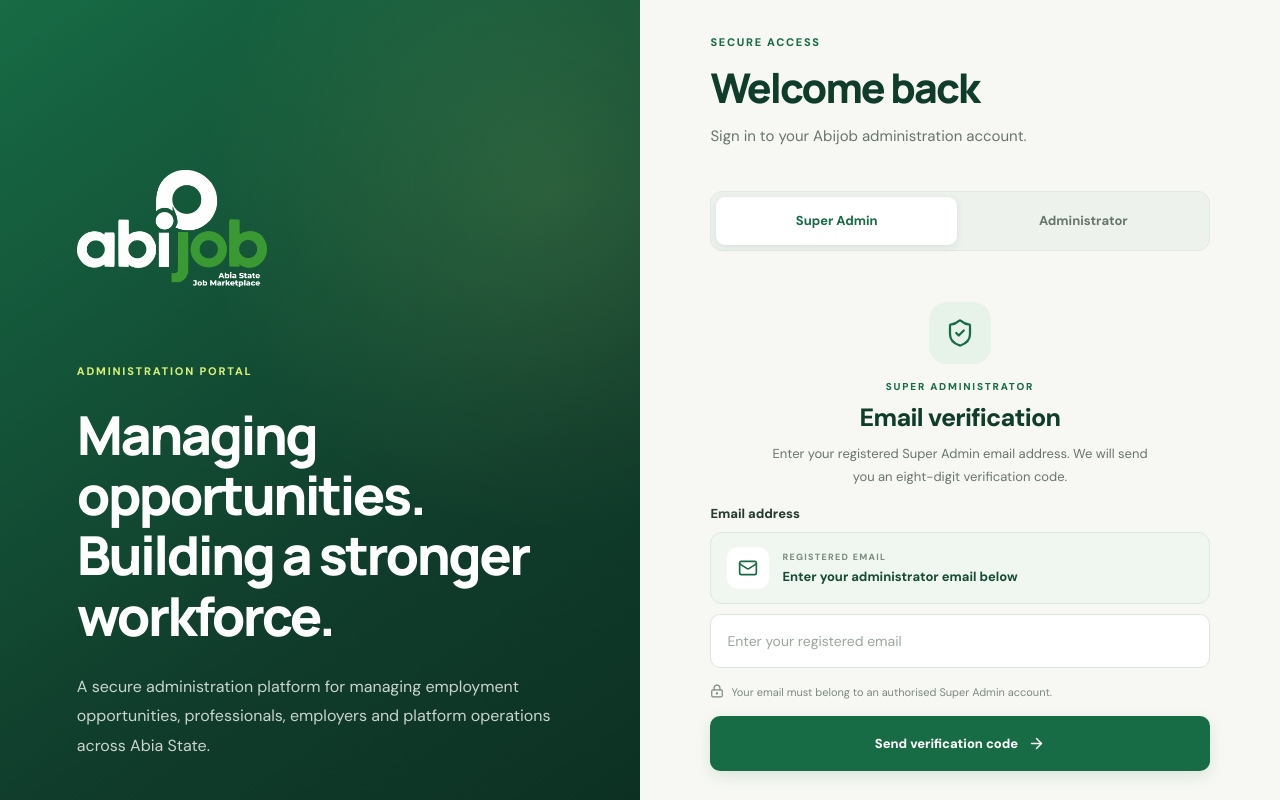
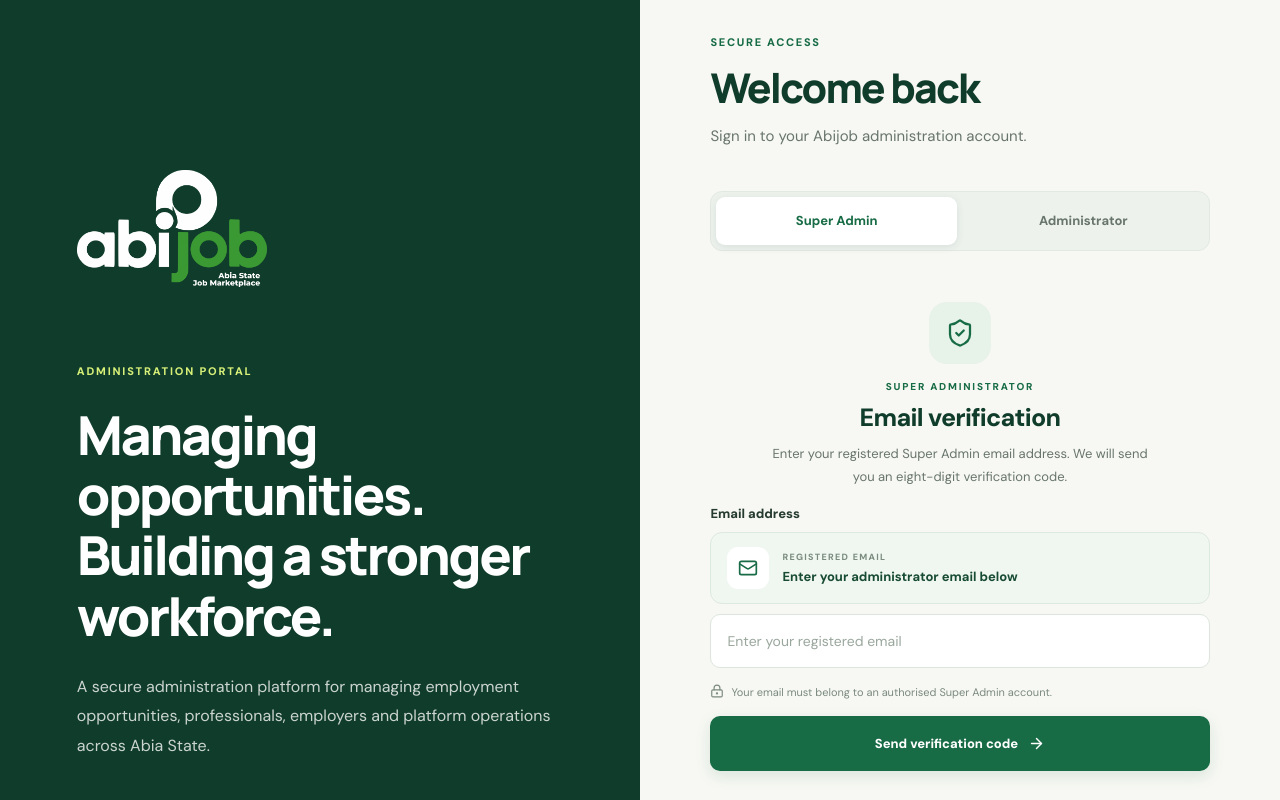
Before and after one commit to nwaezeakumicah-coder/Abijob1, a Next.js app in the folder admin-portal/: page /login in a window 1280 px wide. Shown: the top 800 px of the page. Built offline with nearby package versions, Linux system fonts and the light colour scheme; no server answers.

Commit message:
Replace gradient backgrounds with solid brand colors

```diff
--- a/admin-portal/app/login/login.css
+++ b/admin-portal/app/login/login.css
@@ -21,9 +21,7 @@
   min-height: 100svh;
   overflow: hidden;
   padding: clamp(42px, 5vw, 76px) clamp(38px, 6vw, 96px);
-  background:
-    radial-gradient(circle at 85% 18%, rgba(215,240,120,.13), transparent 34%),
-    linear-gradient(145deg, #176b45 0%, #103c2b 56%, #0a2b1d 100%);
+  background: #103c2b;
   color: #fff;
 }
 
```
